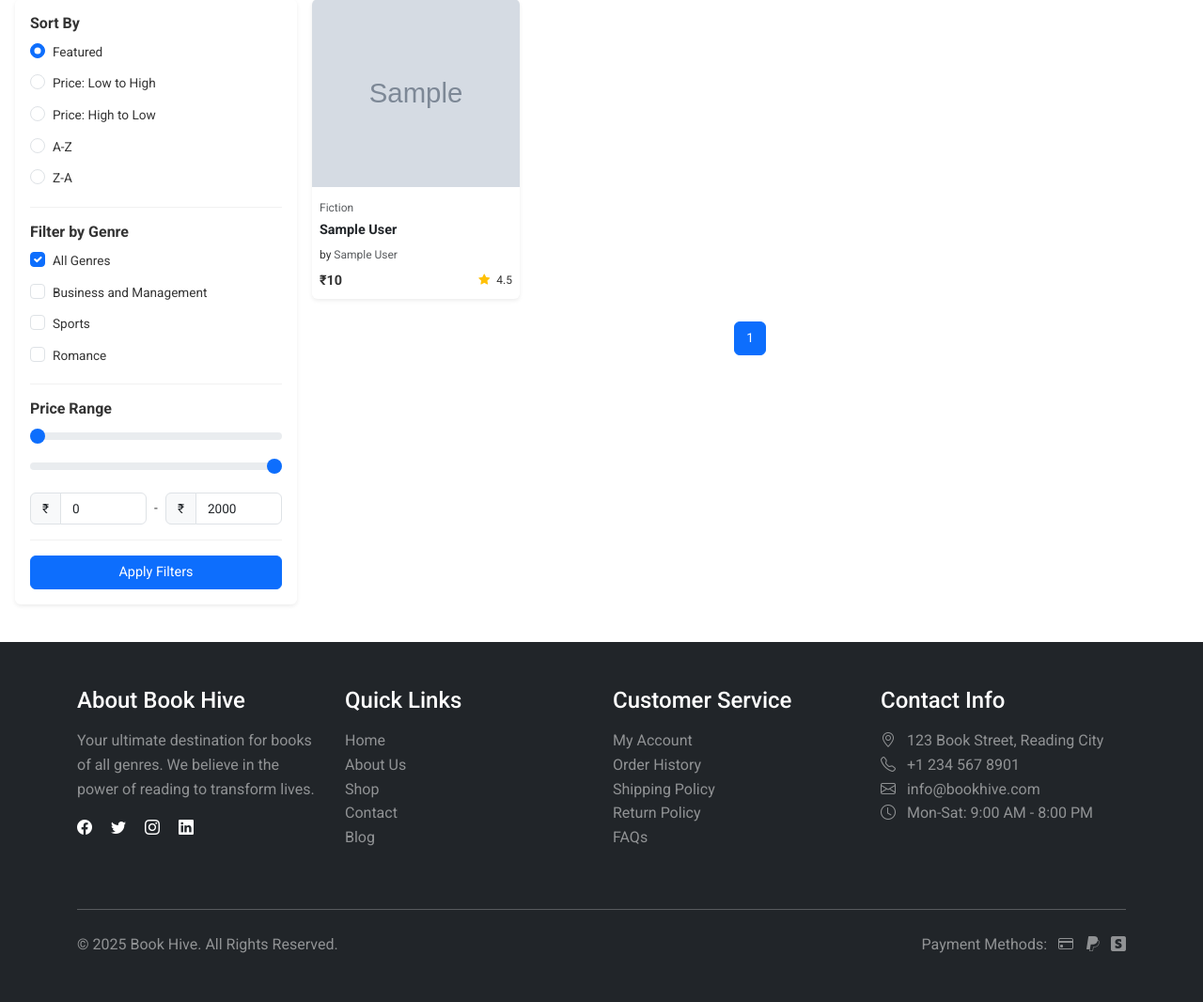
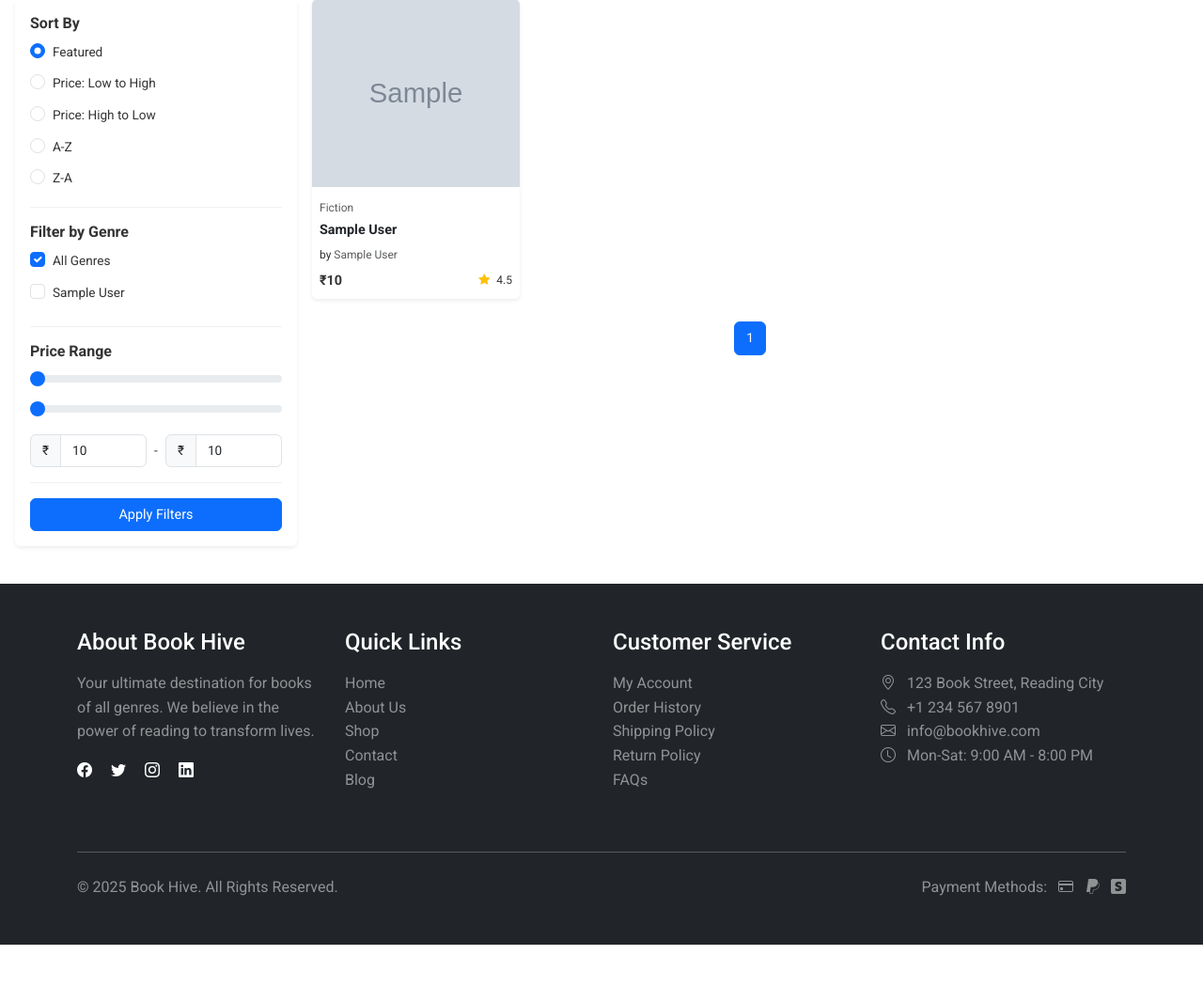
Before and after one commit to shrnemmnl/book_hive, a Django app: page / in a window 1280 px wide. Shown: the part 958-2024 px from the top of the page at 94% size. After the commit the page ends 1963 px from the top, so only its background shows below. Run offline with Django 5.2, Linux system fonts and the light colour scheme; tables that the repository leaves empty hold one stand-in row (values such as "Sample post"); grey boxes marked "Sample" are stand-in pictures.

Commit message:
sorting issue solved

```diff
--- a/bookHive/templates/index.html
+++ b/bookHive/templates/index.html
@@ -22,25 +22,26 @@
           <!-- Sorting Options -->
           <div class="filter-section mb-3">
             <h5 class="fw-bold mb-2" style="font-size: 1rem;">Sort By</h5>
-            <form id="sortForm">
+            <form id="sortForm" method="get">
+              {% csrf_token %}
               <div class="form-check mb-2">
-                <input class="form-check-input" type="radio" name="sortOption" id="sortFeatured" value="featured" checked>
+                <input class="form-check-input" type="radio" name="sort" id="sortFeatured" value="featured" {% if selected_sort == 'featured' %}checked{% endif %}>
                 <label class="form-check-label" for="sortFeatured" style="font-size: 0.85rem;">Featured</label>
               </div>
               <div class="form-check mb-2">
-                <input class="form-check-input" type="radio" name="sortOption" id="sortLowHigh" value="lh">
+                <input class="form-check-input" type="radio" name="sort" id="sortLowHigh" value="lh" {% if selected_sort == 'lh' %}checked{% endif %}>
                 <label class="form-check-label" for="sortLowHigh" style="font-size: 0.85rem;">Price: Low to High</label>
               </div>
               <div class="form-check mb-2">
-                <input class="form-check-input" type="radio" name="sortOption" id="sortHighLow" value="hl">
+                <input class="form-check-input" type="radio" name="sort" id="sortHighLow" value="hl" {% if selected_sort == 'hl' %}checked{% endif %}>
                 <label class="form-check-label" for="sortHighLow" style="font-size: 0.85rem;">Price: High to Low</label>
               </div>
               <div class="form-check mb-2">
-                <input class="form-check-input" type="radio" name="sortOption" id="sortAZ" value="az">
+                <input class="form-check-input" type="radio" name="sort" id="sortAZ" value="az" {% if selected_sort == 'az' %}checked{% endif %}>
                 <label class="form-check-label" for="sortAZ" style="font-size: 0.85rem;">A-Z</label>
               </div>
               <div class="form-check">
-                <input class="form-check-input" type="radio" name="sortOption" id="sortZA" value="za">
+                <input class="form-check-input" type="radio" name="sort" id="sortZA" value="za" {% if selected_sort == 'za' %}checked{% endif %}>
                 <label class="form-check-label" for="sortZA" style="font-size: 0.85rem;">Z-A</label>
               </div>
             </form>
@@ -51,21 +52,15 @@
             <h5 class="fw-bold mb-2" style="font-size: 1rem;">Filter by Genre</h5>
             <div class="genre-options">
               <div class="form-check mb-2">
-                <input class="form-check-input" type="checkbox" id="genreAll" checked>
+                <input class="form-check-input" type="checkbox" id="genreAll" name="genres" value="allgenres" {% if 'allgenres' in selected_genres or selected_genres|length == 0 %}checked{% endif %}>
                 <label class="form-check-label" for="genreAll" style="font-size: 0.85rem;">All Genres</label>
               </div>
+              {% for category in categories %}
               <div class="form-check mb-2">
-                <input class="form-check-input genre-checkbox" type="checkbox" id="genreBusiness" value="Business & Management">
-                <label class="form-check-label" for="genreBusiness" style="font-size: 0.85rem;">Business and Management</label>
+                <input class="form-check-input genre-checkbox" type="checkbox" id="genre{{ category|slugify }}" name="genres" value="{{ category }}" {% if category in selected_genres %}checked{% endif %} {% if 'allgenres' in selected_genres %}disabled{% endif %}>
+                <label class="form-check-label" for="genre{{ category|slugify }}" style="font-size: 0.85rem;">{{ category }}</label>
               </div>
-              <div class="form-check mb-2">
-                <input class="form-check-input genre-checkbox" type="checkbox" id="genreSports" value="Sports">
-                <label class="form-check-label" for="genreSports" style="font-size: 0.85rem;">Sports</label>
-              </div>
-              <div class="form-check">
-                <input class="form-check-input genre-checkbox" type="checkbox" id="genreRomance" value="Romance">
-                <label class="form-check-label" for="genreRomance" style="font-size: 0.85rem;">Romance</label>
-              </div>
+              {% endfor %}
             </div>
           </div>
 
@@ -74,25 +69,28 @@
             <h5 class="fw-bold mb-2" style="font-size: 1rem;">Price Range</h5>
             <div class="price-slider">
               <div class="range-slider">
-                <input type="range" class="form-range" id="priceMin" min="0" max="2000" step="100" value="0" >
-                <input type="range" class="form-range" id="priceMax" min="0" max="2000" step="100" value="2000" >
+                <input type="range" class="form-range" id="priceMin" min="{{ price_range.min }}" max="{{ price_range.max }}" step="100" name="min_price" value="{{ selected_min_price|default:price_range.min }}">
+                <input type="range" class="form-range" id="priceMax" min="{{ price_range.min }}" max="{{ price_range.max }}" step="100" name="max_price" value="{{ selected_max_price|default:price_range.max }}">
               </div>
               <div class="range-input d-flex align-items-center mt-2">
                 <div class="input-group">
                   <span class="input-group-text" style="font-size: 0.85rem;">₹</span>
-                  <input type="number" class="form-control" id="minPriceInput" value="0" min="0" style="font-size: 0.85rem;">
+                  <input type="number" class="form-control" id="minPriceInput" value="{{ selected_min_price|default:price_range.min }}" min="{{ price_range.min }}" style="font-size: 0.85rem;">
                 </div>
                 <div class="mx-2" style="font-size: 0.85rem;">-</div>
                 <div class="input-group">
                   <span class="input-group-text" style="font-size: 0.85rem;">₹</span>
-                  <input type="number" class="form-control" id="maxPriceInput" value="2000" min="0" style="font-size: 0.85rem;">
+                  <input type="number" class="form-control" id="maxPriceInput" value="{{ selected_max_price|default:price_range.max }}" min="{{ price_range.min }}" style="font-size: 0.85rem;">
                 </div>
               </div>
             </div>
           </div>
 
-          <!-- Apply Filters Button -->
-          <button id="applyFilters" class="btn btn-primary w-100" style="font-size: 0.9rem;">Apply Filters</button>
+          <!-- Apply Filters and Clear Buttons -->
+          <div class="d-flex gap-2">
+            <button id="applyFilters" type="submit" form="sortForm" class="btn btn-primary w-100" style="font-size: 0.9rem;">Apply Filters</button>
+            <button id="clearFilters" type="button" class="btn btn-outline-secondary w-100" style="font-size: 0.9rem; display: none;">Clear</button>
+          </div>
         </div>
       </div>
 
@@ -250,20 +248,6 @@
 </style>
 
 <script>
-// Sort functionality
-document.querySelectorAll('input[name="sortOption"]').forEach(radio => {
-  radio.addEventListener('change', function() {
-    if (this.checked) {
-      let sortValue = this.value;
-      if (sortValue !== 'featured') {
-        window.location.href = `?sort=${sortValue}`;
-      } else {
-        window.location.href = window.location.pathname;
-      }
-    }
-  });
-});
-
 // Handle "All Genres" checkbox
 document.getElementById('genreAll').addEventListener('change', function() {
   let isChecked = this.checked;
@@ -299,7 +283,6 @@ const maxPriceInput = document.getElementById('maxPriceInput');
 
 priceMin.addEventListener('input', function() {
   minPriceInput.value = this.value;
-  // Ensure min doesn't exceed max
   if (parseInt(this.value) > parseInt(priceMax.value)) {
     priceMax.value = this.value;
     maxPriceInput.value = this.value;
@@ -308,7 +291,6 @@ priceMin.addEventListener('input', function() {
 
 priceMax.addEventListener('input', function() {
   maxPriceInput.value = this.value;
-  // Ensure max doesn't go below min
   if (parseInt(this.value) < parseInt(priceMin.value)) {
     priceMin.value = this.value;
     minPriceInput.value = this.value;
@@ -317,7 +299,6 @@ priceMax.addEventListener('input', function() {
 
 minPriceInput.addEventListener('input', function() {
   priceMin.value = this.value;
-  // Ensure min doesn't exceed max
   if (parseInt(this.value) > parseInt(maxPriceInput.value)) {
     maxPriceInput.value = this.value;
     priceMax.value = this.value;
@@ -326,7 +307,6 @@ minPriceInput.addEventListener('input', function() {
 
 maxPriceInput.addEventListener('input', function() {
   priceMax.value = this.value;
-  // Ensure max doesn't go below min
   if (parseInt(this.value) < parseInt(minPriceInput.value)) {
     minPriceInput.value = this.value;
     priceMin.value = this.value;
@@ -334,15 +314,14 @@ maxPriceInput.addEventListener('input', function() {
 });
 
 // Apply filters button
-document.getElementById('applyFilters').addEventListener('click', function() {
-  let params = new URLSearchParams(window.location.search);
+document.getElementById('applyFilters').addEventListener('click', function(e) {
+  e.preventDefault();
+  let params = new URLSearchParams();
 
   // Get sort option
-  const sortOption = document.querySelector('input[name="sortOption"]:checked').value;
+  const sortOption = document.querySelector('input[name="sort"]:checked').value;
   if (sortOption !== 'featured') {
     params.set('sort', sortOption);
-  } else {
-    params.delete('sort');
   }
 
   // Get selected genres
@@ -354,38 +333,61 @@ document.getElementById('applyFilters').addEventListener('click', function() {
 
     if (selectedGenres.length > 0) {
       params.set('genres', selectedGenres.join(','));
-    } else {
-      params.delete('genres');
     }
-  } else {
-    params.delete('genres');
   }
 
   // Get price range
   const minPrice = document.getElementById('minPriceInput').value;
   const maxPrice = document.getElementById('maxPriceInput').value;
 
-  if (minPrice !== '0') {
+  if (minPrice !== '{{ price_range.min }}') {
     params.set('min_price', minPrice);
-  } else {
-    params.delete('min_price');
   }
 
-  if (maxPrice !== '2000') {
+  if (maxPrice !== '{{ price_range.max }}') {
     params.set('max_price', maxPrice);
-  } else {
-    params.delete('max_price');
   }
+
+  // Show clear button
+  document.getElementById('clearFilters').style.display = 'block';
 
   // Redirect with params
   const queryString = params.toString();
   window.location.href = queryString ? `?${queryString}` : window.location.pathname;
 });
 
-// Initialize sort option on page load
+// Clear filters button
+document.getElementById('clearFilters').addEventListener('click', function() {
+  // Reset form
+  document.getElementById('sortForm').reset();
+  document.getElementById('sortFeatured').checked = true;
+  document.getElementById('genreAll').checked = true;
+  document.querySelectorAll('.genre-checkbox').forEach(checkbox => {
+    checkbox.checked = false;
+    checkbox.disabled = true;
+  });
+  document.getElementById('priceMin').value = '{{ price_range.min }}';
+  document.getElementById('priceMax').value = '{{ price_range.max }}';
+  document.getElementById('minPriceInput').value = '{{ price_range.min }}';
+  document.getElementById('maxPriceInput').value = '{{ price_range.max }}';
+
+  // Hide clear button
+  this.style.display = 'none';
+
+  // Redirect to base URL
+  window.location.href = window.location.pathname;
+});
+
+// Initialize form on page load
 window.addEventListener('DOMContentLoaded', function() {
   const urlParams = new URLSearchParams(window.location.search);
   const sortParam = urlParams.get('sort');
+  const hasFilters = urlParams.has('sort') || urlParams.has('genres') || urlParams.has('min_price') || urlParams.has('max_price');
+
+  // Show clear button if filters are applied
+  if (hasFilters) {
+    document.getElementById('clearFilters').style.display = 'block';
+  }
 
   if (sortParam) {
     const sortRadio = document.getElementById(`sort${sortParam === 'lh' ? 'LowHigh' :
@@ -396,19 +398,6 @@ window.addEventListener('DOMContentLoaded', function() {
       sortRadio.checked = true;
     }
   }
-
-  // Initialize price range
-  const minPriceParam = urlParams.get('min_price');
-  if (minPriceParam) {
-    priceMin.value = minPriceParam;
-    minPriceInput.value = minPriceParam;
-  }
-
-  const maxPriceParam = urlParams.get('max_price');
-  if (maxPriceParam) {
-    priceMax.value = maxPriceParam;
-    maxPriceInput.value = maxPriceParam;
-  }
 });
 </script>
 
--- a/bookHive/users/urls.py
+++ b/bookHive/users/urls.py
@@ -5,12 +5,10 @@ urlpatterns = [
     path('', views.loading_page, name='loading_page'),
     path('login', views.user_login, name='login'),
     path('signup', views.signup, name='signup'),
-    path('home_page', views.home_page, name='home_page'),
+#     path('home_page', views.home_page, name='home_page'),
     path('logout_user', views.logout_user, name='logout_user'),
-    path('product_details/<int:id>/',
-         views.product_details, name='product_details'),
-    path('search_book',
-         views.search_book, name='search_book'),
+    path('product_details/<int:id>/', views.product_details, name='product_details'),
+    path('search_book', views.search_book, name='search_book'),
      path('user-profile',views.user_profile, name='user_profile'),
      path('user_address',views.user_address, name='user_address'),
      path('default-address/<int:address_id>/',views.default_address, name='default_address'),
--- a/bookHive/users/views.py
+++ b/bookHive/users/views.py
@@ -109,21 +109,18 @@ def signup(request):
 
 
 def loading_page(request):
+    # Start with all active books with min price in its variant
+    books = Product.objects.annotate(min_price=Min('variant__price')).filter(is_active=True)
 
     # Get filter parameters from request
     sort = request.GET.get('sort', 'featured')
-    genres = request.GET.get('genres', '')
-    min_price = request.GET.get('min_price', 0)
-    max_price = request.GET.get('max_price', None)
-
-    # Start with all active books
-    books = Product.objects.annotate(min_price=Min(
-        'variant__price')).filter(is_active=True)
+    genres = request.GET.get('genres', 'allgenres')
+    min_price = request.GET.get('min_price')
+    max_price = request.GET.get('max_price')
 
     # Apply genre filter if specified
-    if genres:
+    if genres and genres != 'allgenres':
         genre_list = genres.split(',')
-        print(genre_list)
         books = books.filter(genre__genre_name__in=genre_list)
 
     # Apply price range filter
@@ -152,14 +149,13 @@ def loading_page(request):
         books = books.order_by('-book_title')
     # else: featured, do nothing
 
-    # 🚨 NOW do pagination — after all filters and sorting
+    # Pagination
     page = request.GET.get('page', 1)
     paginator = Paginator(books, 6)
     books = paginator.get_page(page)
 
     # Get all available genres
-    categories = Product.objects.values_list(
-        'genre__genre_name', flat=True).distinct()
+    categories = Product.objects.values_list('genre__genre_name', flat=True).distinct()
 
     # Get price range
     price_range = {
@@ -172,8 +168,8 @@ def loading_page(request):
         'categories': categories,
         'price_range': price_range,
         'selected_sort': sort,
-        'selected_genres': genres.split(',') if genres else [],
-        'selected_min_price': min_price,
+        'selected_genres': genres.split(',') if genres and genres != 'allgenres' else [],
+        'selected_min_price': min_price if min_price else price_range['min'],
         'selected_max_price': max_price if max_price else price_range['max']
     }
 
@@ -191,7 +187,7 @@ def user_login(request):
 
         if user_check:
             login(request, user_check)
-            return redirect('home_page')  # Redirect normal users to user home
+            return redirect('loading_page')  # Redirect normal users to user home
         else:
             messages.error(
                 request, "Invalid email or password. Please try again.")
@@ -206,13 +202,12 @@ def logout_user(request):
     return redirect('loading_page')
 
 
-@never_cache
-def home_page(request):
-    books = Product.objects.annotate(min_price=Min(
-        'variant__price')).filter(is_active=True)
-    print(books)
+# @never_cache
+# def home_page(request):
 
-    return render(request, 'index.html', {'books': books})
+#     books = Product.objects.annotate(min_price=Min('variant__price')).filter(is_active=True)
+
+#     return render(request, 'index.html', {'books': books})
 
 
 def product_details(request, id):
```
